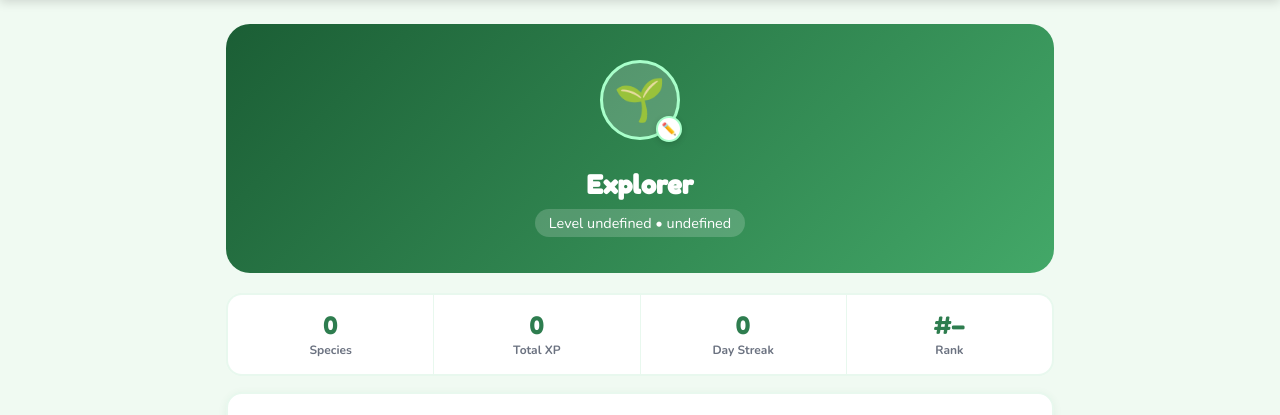
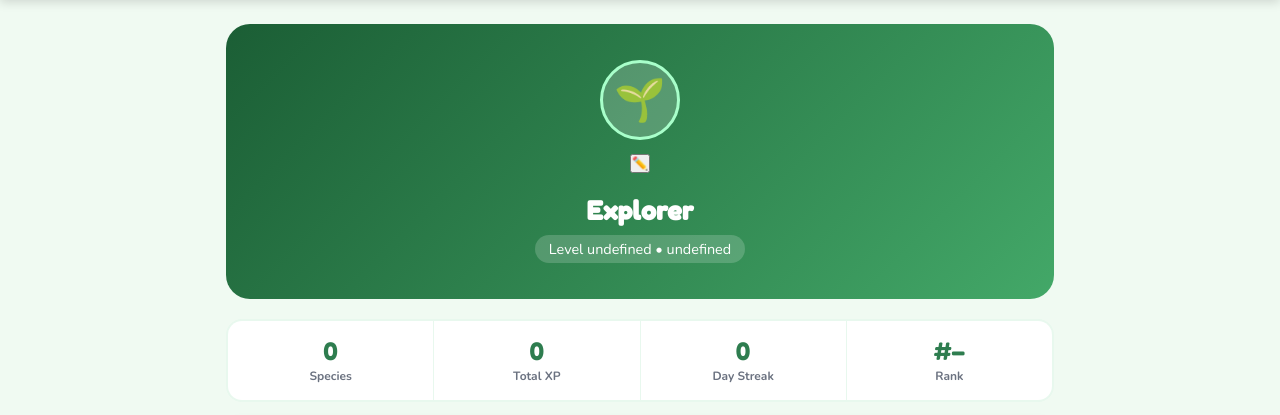
Before and after one commit to LithiumSakura/EcoSeek-BUFinalYearProject, a Flask app: page /profile in a window 1280 px wide. Shown: the part 58-473 px from the top of the page. Run offline with Flask 3, Linux system fonts and the light colour scheme; the visitor is signed in with stand-in values (Sample User, id 1); some libraries are stand-ins or nearby versions.

Commit message:
Update style.css

```diff
--- a/static/css/style.css
+++ b/static/css/style.css
@@ -1,9 +1,4 @@
-/* ═══════════════════════════════════════════════════
-   EcoSeek — Child-friendly Green Theme
-   Fonts: Fredoka One (headings) · Nunito (body)
-═══════════════════════════════════════════════════ */
-
-/* ── Variables ───────────────────────────────────── */
+/* Variables */
 :root {
   --green-dark:   #1b5e35;
   --green-mid:    #2e7d4f;
@@ -29,7 +24,7 @@
   --shadow-lg:    0 12px 40px rgba(46,125,79,0.18);
 }
 
-/* ── Reset ───────────────────────────────────────── */
+/* Reset */
 *, *::before, *::after { box-sizing: border-box; margin: 0; padding: 0; }
 html { scroll-behavior: smooth; }
 body {
@@ -41,14 +36,14 @@ body {
 a { text-decoration: none; color: inherit; }
 img { max-width: 100%; }
 
-/* ── Typography ──────────────────────────────────── */
+/* Fonts */
 h1, h2, h3 { font-family: 'Fredoka One', cursive; line-height: 1.2; }
 h1 { font-size: clamp(1.8rem, 4vw, 2.6rem); }
 h2 { font-size: clamp(1.3rem, 3vw, 1.8rem); }
 h3 { font-size: 1.2rem; }
 p  { line-height: 1.6; }
 
-/* ── Utility ─────────────────────────────────────── */
+/* Utility */
 .hidden { display: none !important; }
 .card {
   background: var(--white);
@@ -73,7 +68,7 @@ p  { line-height: 1.6; }
   margin-bottom: 28px;
 }
 
-/* ── Buttons ─────────────────────────────────────── */
+/* Buttons */
 .btn-primary {
   display: inline-flex;
   align-items: center;
@@ -131,7 +126,7 @@ p  { line-height: 1.6; }
 .btn-full  { width: 100%; }
 .btn-large { padding: 16px 36px; font-size: 1.15rem; }
 
-/* ── Top nav ─────────────────────────────────────── */
+/* Navigation bar */
 .topnav {
   background: linear-gradient(135deg, var(--green-dark), var(--green-mid));
   display: flex;
@@ -165,10 +160,10 @@ p  { line-height: 1.6; }
 .nav-logout { color: rgba(255,255,255,0.6); }
 .nav-logout:hover { background: rgba(220,38,38,0.3); color: var(--white); }
 
-/* ── Main content wrapper ────────────────────────── */
+/* Main wrapper */
 .main-content { max-width: 860px; margin: 0 auto; padding: 24px 16px 80px; }
 
-/* ── Landing page ────────────────────────────────── */
+/* Landing page */
 .landing { }
 
 .hero {
@@ -240,7 +235,7 @@ p  { line-height: 1.6; }
 .cta h2 { margin-bottom: 10px; font-size: 1.8rem; }
 .cta p  { opacity: 0.9; margin-bottom: 24px; }
 
-/* ── Auth pages ──────────────────────────────────── */
+/* Auth pages */
 .auth-wrap {
   display: flex;
   align-items: center;
@@ -287,7 +282,7 @@ p  { line-height: 1.6; }
 .error-banner   { background: var(--red-light); color: var(--red); border: 1px solid #fecaca; border-radius: var(--radius-sm); padding: 10px 14px; font-size: 0.9rem; margin-bottom: 14px; text-align: left; }
 .success-banner { background: var(--green-light); color: var(--green-dark); border: 1px solid #c3e6cb; border-radius: var(--radius-sm); padding: 10px 14px; font-size: 0.9rem; margin-bottom: 14px; text-align: left; }
 
-/* ── Dashboard ───────────────────────────────────── */
+/* Dashboard */
 .dashboard { }
 
 .dash-banner {
@@ -361,7 +356,7 @@ p  { line-height: 1.6; }
 .progress-bar-fill { background: linear-gradient(90deg, var(--green-mid), var(--green-bright)); height: 100%; border-radius: 20px; transition: width 0.6s ease; }
 .progress-label { font-size: 0.82rem; color: var(--gray-mid); }
 
-/* ── Sighting rows ───────────────────────────────── */
+/* Sighting rows */
 .sighting-list  { display: flex; flex-direction: column; gap: 10px; }
 .sighting-row   { display: flex; align-items: center; gap: 12px; padding: 10px 0; border-bottom: 1px solid var(--green-light); }
 .sighting-row:last-child { border-bottom: none; }
@@ -372,7 +367,7 @@ p  { line-height: 1.6; }
 .sighting-pts   { background: var(--green-light); color: var(--green-mid); font-weight: 800; font-size: 0.85rem; padding: 4px 10px; border-radius: 20px; white-space: nowrap; }
 .pts-new        { background: var(--amber-light); color: #92400e; }
 
-/* ── Camera page ─────────────────────────────────── */
+/* Camera page */
 .camera-page { display: flex; flex-direction: column; align-items: center; gap: 0; }
 
 .viewfinder-wrap {
@@ -482,7 +477,7 @@ p  { line-height: 1.6; }
 }
 @keyframes spin { to { transform: rotate(360deg); } }
 
-/* ── Leaderboard ─────────────────────────────────── */
+/* Leaderboard */
 .leaderboard-page { }
 .lb-header {
   background: linear-gradient(135deg, var(--green-dark), var(--green-mid));
@@ -525,7 +520,7 @@ p  { line-height: 1.6; }
 .lb-score       { font-family: 'Fredoka One', cursive; color: var(--green-mid); font-size: 1.1rem; }
 .you-tag        { background: var(--green-accent); color: var(--green-dark); font-size: 0.7rem; font-weight: 800; padding: 2px 8px; border-radius: 20px; margin-left: 6px; }
 
-/* ── Profile ─────────────────────────────────────── */
+/* Profile */
 .profile-page { }
 .profile-header {
   background: linear-gradient(135deg, var(--green-dark), var(--green-bright));
@@ -580,7 +575,7 @@ p  { line-height: 1.6; }
 .badge-label  { font-size: 0.75rem; font-weight: 800; color: var(--green-dark); margin-top: 6px; display: block; }
 .badge-lock   { font-size: 0.7rem; margin-top: 2px; }
 
-/* ── Explore page ────────────────────────────────── */
+/* Explore page */
 .explore-page { }
 .explore-header { text-align: center; margin-bottom: 20px; }
 .explore-header h1 { color: var(--green-dark); }
@@ -595,7 +590,7 @@ p  { line-height: 1.6; }
 }
 .explore-list { }
 
-/* ── XP Toast ────────────────────────────────────── */
+/* XP Toast */
 .xp-toast {
   position: fixed;
   top: 80px; right: 20px;
@@ -615,7 +610,7 @@ p  { line-height: 1.6; }
 .xp-toast-label { font-weight: 800; font-size: 0.95rem; }
 .xp-toast-sub   { font-size: 0.8rem; opacity: 0.85; }
 
-/* ── Badge popup ─────────────────────────────────── */
+/* Badge popup */
 .badge-popup {
   position: fixed;
   inset: 0;
@@ -641,7 +636,7 @@ p  { line-height: 1.6; }
 .badge-popup-title { font-family: 'Fredoka One', cursive; font-size: 1.4rem; color: var(--green-dark); margin-bottom: 6px; }
 .badge-popup-name  { font-size: 1.1rem; font-weight: 800; color: var(--green-mid); margin-bottom: 24px; }
 
-/* ── Responsive ──────────────────────────────────── */
+/* Mobile responsives */
 @media (max-width: 600px) {
   .topnav { padding: 10px 14px; }
   .topnav-links { gap: 2px; }
@@ -652,12 +647,8 @@ p  { line-height: 1.6; }
   .auth-card { padding: 28px 20px; }
 }
 
-/* ══════════════════════════════════════════════════
-   EcoSeek — Additions (do not remove original above)
-   ══════════════════════════════════════════════════ */
+/* EcoSeek — Additions */
 
-/* ── Landing page: "I have an account" button ── */
-/* Visible on the dark green hero background      */
 .btn-outline-light {
   display: inline-flex;
   align-items: center;
@@ -679,41 +670,7 @@ p  { line-height: 1.6; }
   transform: translateY(-2px);
 }
 
-/* ── Profile: avatar wrap + photo upload pencil ── */
-.profile-avatar-wrap {
-  position: relative;
-  width: 80px;
-  height: 80px;
-  margin: 0 auto 12px;
-}
-
-/* Override original .profile-avatar to also sit inside the wrap */
-.profile-avatar-wrap .profile-avatar {
-  margin: 0;             /* remove auto margin — parent centres it */
-  overflow: hidden;      /* clip the uploaded photo to the circle */
-}
-
-.avatar-edit-btn {
-  position: absolute;
-  bottom: -2px;
-  right: -2px;
-  width: 26px;
-  height: 26px;
-  background: var(--white);
-  border: 2px solid var(--green-accent);
-  border-radius: 50%;
-  cursor: pointer;
-  font-size: 0.75rem;
-  display: flex;
-  align-items: center;
-  justify-content: center;
-  box-shadow: 0 2px 6px rgba(0,0,0,0.15);
-  transition: background 0.15s;
-  line-height: 1;
-}
-.avatar-edit-btn:hover { background: var(--green-light); }
-
-/* ── Fun Facts (camera result panel) ────────────── */
+/* Fun Facts (camera result panel) */
 .fun-facts-wrap {
   background: var(--green-light);
   border: 2px solid #c3e6cb;
```
